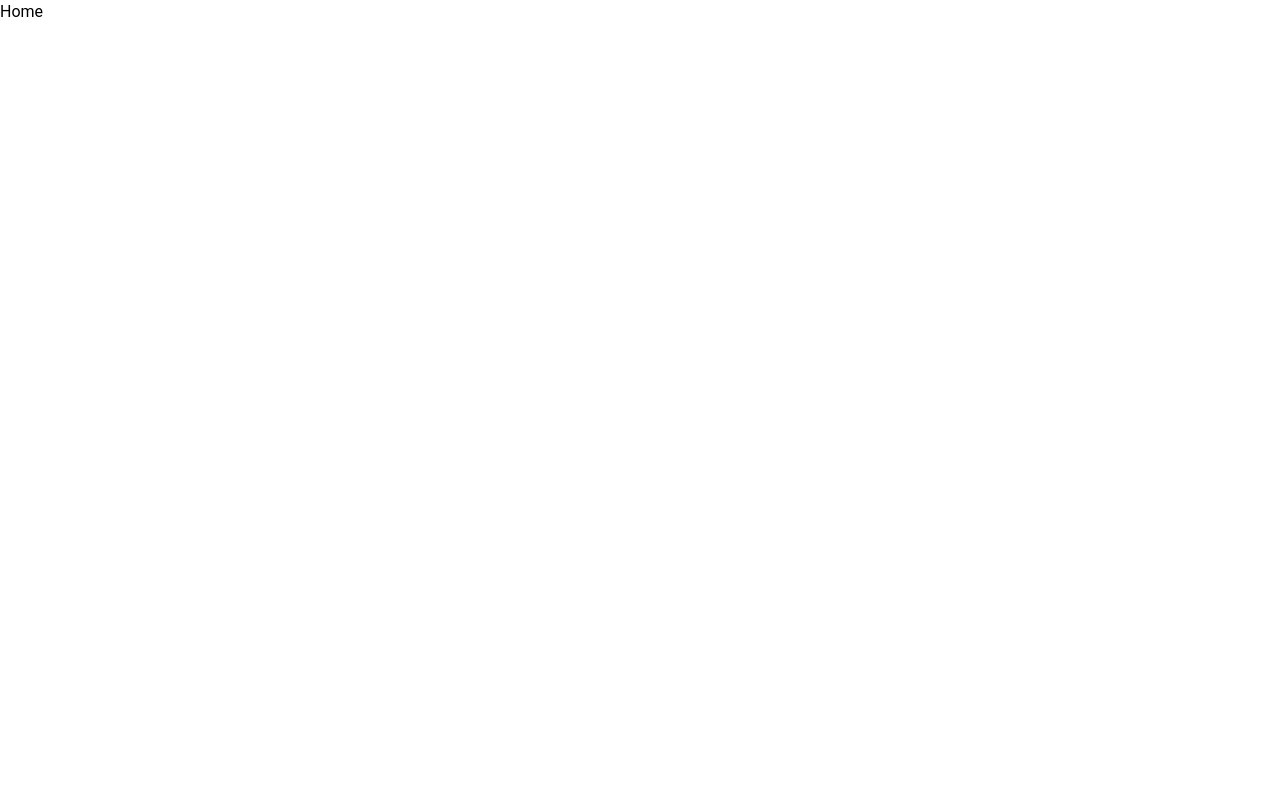
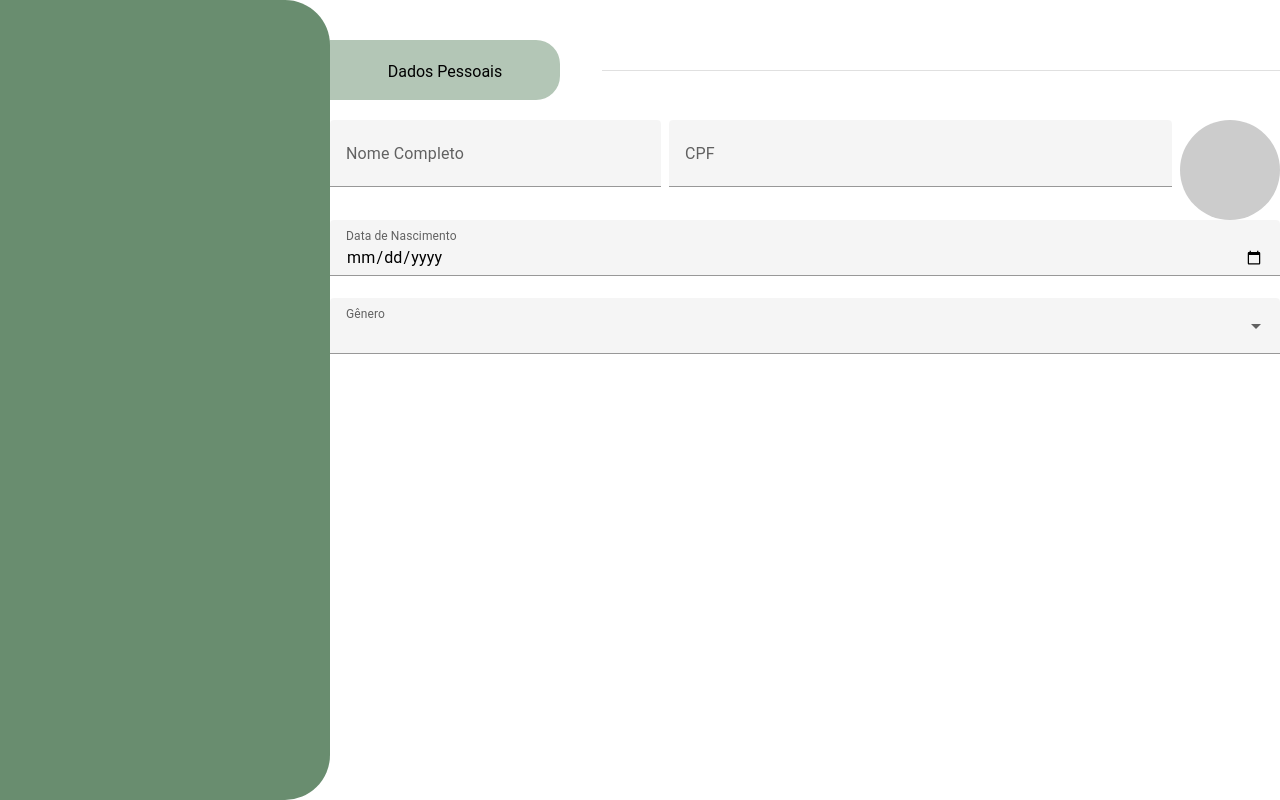
Before and after one commit to Ingridaquino/pi-front-vue, a Vue app: page / in a window 1280 px wide. Built offline with nearby package versions, Linux system fonts and the light colour scheme.

Commit message:
Implementado novos componentes e variavel

```diff
--- a/src/assets/global.css
+++ b/src/assets/global.css
@@ -1,3 +1,4 @@
 :root {
     --color-primary: #698D6F;
+    --color-secondary: #B3C6B6;
 }
--- /dev/null
+++ b/src/components/Select/CPSelect.vue
@@ -0,0 +1,33 @@
+<template>
+    <v-select
+        v-model="selectedOption"
+        :items="options"
+        :label="label"
+        @change="handleSelectChange"
+    ></v-select>
+</template>
+
+<script>
+export default {
+    props: {
+        options: {
+            type: Array,
+            required: true
+        },
+        label: {
+            type: String,
+            default: 'Select an option'
+        }
+    },
+    data() {
+        return {
+            selectedOption: null
+        };
+    },
+    methods: {
+        handleSelectChange() {
+            this.$emit('selected', this.selectedOption);
+        }
+    }
+};
+</script>
--- /dev/null
+++ b/src/components/Stepper /CPStepper.vue
@@ -0,0 +1,37 @@
+<template>
+    <div class="stepper-box">
+        <div class="stepper">
+            <p>{{text}}</p>
+        </div>
+        <v-divider inset></v-divider>
+    </div>
+</template>
+<script setup>
+const props = defineProps({
+    text: String
+})
+</script>
+
+<style>
+.stepper-box {
+    display: grid;
+    grid-template-columns: 200px 1fr;
+    justify-content: center;
+    align-items: center;
+}
+
+.stepper {
+    width: 230px;
+    height: 60px;
+    background-color: var(--color-secondary);
+    border-radius: 0 24px 24px 0;
+    margin: 20px 10px 20px 0;
+    padding: 20px 0;
+}
+
+p {
+    text-align: center;
+    font-weight: thin;
+}
+
+</style>
--- /dev/null
+++ b/src/components/screens/Register/ProfessionalRegistration/ProfessionalRegistration.vue
@@ -0,0 +1,69 @@
+<template>
+    <div class="professional__container">
+        <CPBackground />
+
+        <div class="professional__container--inputs">
+            <CPStepper text="Dados Pessoais"/>
+            <form>
+                <div class="inputs">
+                    <div class="inputs-gridA">
+                        <CPInput v-model="name" label="Nome Completo" type="name" />
+                        <CPInput v-model="text" label="CPF" type="text" size="small" />
+                        <CPAvatar size="100"/>
+                    </div>
+                    <div class="inputs-gridB">
+                        <CPInput v-model="date" label="Data de Nascimento" type="date" />
+                        <CPSelect v-model="gender" label="Gênero" :options="genders" />
+                    </div>
+                </div>
+            </form>
+        </div>
+    </div>
+</template>
+
+<script setup>
+import CPAvatar from '@/components/Avatar/CPAvatar.vue';
+import CPBackground from '@/components/Background/CPBackground.vue';
+import CPInput from '@/components/Input/CPInput.vue';
+import CPSelect from '@/components/Select/CPSelect.vue';
+import CPStepper from '@/components/Stepper /CPStepper.vue';
+
+
+import { ref } from 'vue';
+
+let name = ref('')
+let date = ref('')
+let gender = ref('')
+let text = ref('')
+
+console.log(name, '?')
+const genders = ['Masculino', 'Feminino', 'Outro'];
+</script>
+
+<style>
+.professional__container {
+    display: grid;
+    grid-template-columns: 330px 1fr;
+    width: 100vw;
+    height: 100vh;
+}
+
+.professional__container--inputs {
+    padding: 20px 0;
+}
+
+.inputs {
+
+}
+
+.inputs-gridA {
+    display: flex;
+    flex-direction: row;
+    gap: 8px;
+}
+
+.v-field__input {
+    display: inline !important;
+}
+
+</style>
--- a/src/views/HomeView.vue
+++ b/src/views/HomeView.vue
@@ -1,9 +1,11 @@
 <script setup>
+import ProfessionalRegistration from '@/components/screens/Register/ProfessionalRegistration/ProfessionalRegistration.vue';
+
 
 </script>
 
 <template>
-  <main>
-    Home
-  </main>
+  <ProfessionalRegistration />
 </template>
+
+<
```
